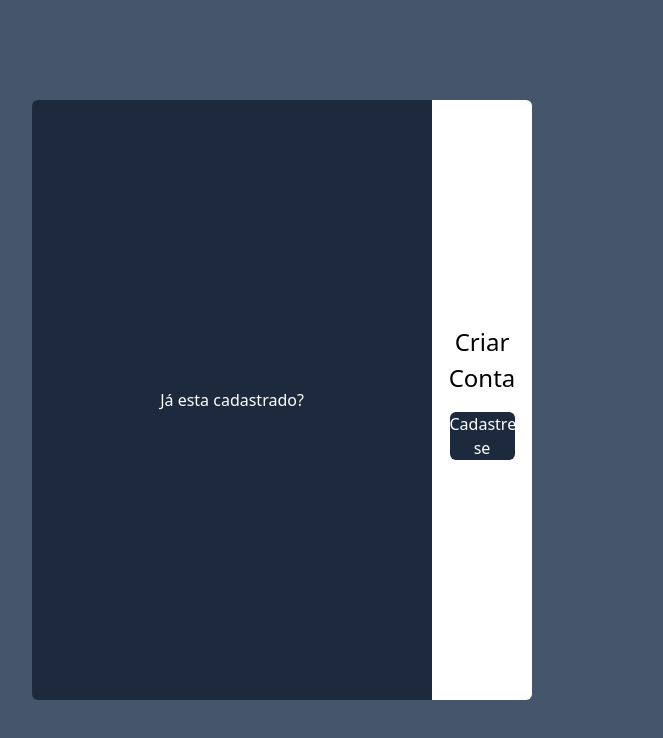
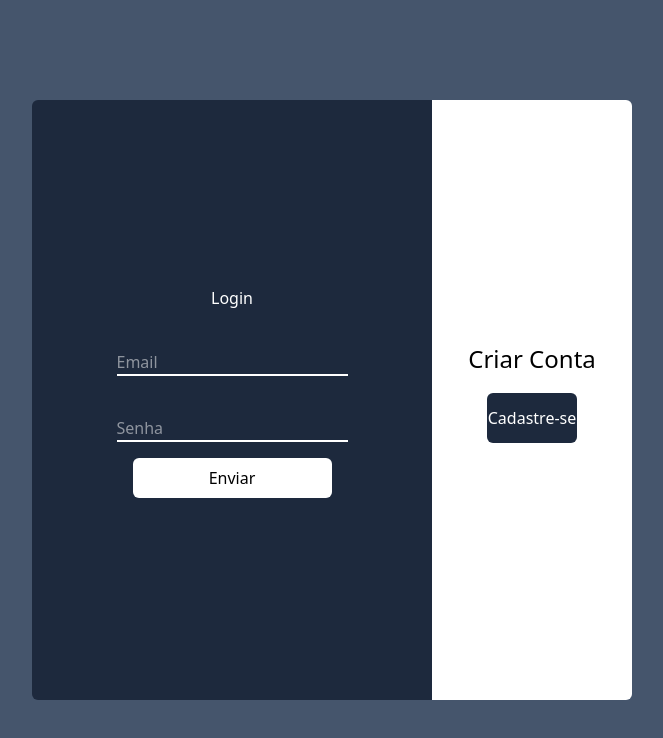
Before and after one commit to PedroOtavio675/Biblioteca2.0, a React (Vite) app: page /CadastroUsuarios in a window 1280 px wide. Both pictures are taken after a click on the button "Login". Shown: the top 738 px of the page, without its empty margins (308-971 px from the left). Built offline with nearby package versions, Linux system fonts and the light colour scheme; no server answers.

Commit message:
25/06/2025

```diff
--- a/src/componentes/comp-Home/BoxBook.jsx
+++ b/src/componentes/comp-Home/BoxBook.jsx
@@ -22,8 +22,6 @@ console.log(result.data.totalItems);
 
 if(result.data.totalItems == 0){
   result = await axios.get(`https://www.googleapis.com/books/v1/volumes?q=title:${titulo}`)
-   console.log("enrou no if");
-   console.log(result.data.items[0]);
 }
 
 
@@ -43,6 +41,8 @@ if(result.data.totalItems == 0){
         <div key={index} onClick={()=>{
           setClickNoLivro(e)
           googleBooks(e.isbn, e.titulo_livro)
+          console.log(e.genero_livro);
+
         }}>
 <Card   className='m-1' sx={{ maxWidth: 150, maxHeight: 340 }}>
       <CardMedia
--- a/src/componentes/comp-Home/DataLivro.jsx
+++ b/src/componentes/comp-Home/DataLivro.jsx
@@ -11,7 +11,7 @@ book.status == "pendente" && alert("O livro está emprestado")
   }
 
   return (
-    <div className="w-[90%] sm:w-[400px] md:w-[500px] border-1 bg-slate-200 rounded-md fixed left-1/2 top-1/2 -translate-x-1/2 -translate-y-1/2 flex flex-col">
+    <div className="w-[90%] sm:w-[400px] md:w-[500px] h-[80%] border-1 bg-slate-200 rounded-md fixed left-1/2 top-1/2 -translate-x-1/2 -translate-y-1/2 flex flex-col">
       <ArrowBackIcon
         className="bg-slate-900 text-white rounded-md m-2"
         onClick={onClose}
@@ -33,6 +33,7 @@ book.status == "pendente" && alert("O livro está emprestado")
           <strong>Título: </strong>{book.titulo_livro}
         </h1>
         <p><strong>Autor: </strong>{book.autor_livro}</p>
+        <p><strong>Gênero: </strong> {book.genero_livro}</p>
         <p><strong>Descrição:</strong></p>
         <p className="overflow-y-auto h-[210px]">{data.descricao}</p>
       </div>
@@ -41,7 +42,7 @@ book.status == "pendente" && alert("O livro está emprestado")
  <button onClick={statusDoLivro} className={book.status == "livre" ? "w-[80px] h-[50px] bg-green-900 text-center flex items-center justify-center rounded-md m-2" : "w-[80px] h-[50px] bg-amber-400 text-center flex items-center justify-center rounded-md m-2"}>
          {book.status == "livre" ? "Não reservado" : "Pendente"}
       </button>
-      <div className="m-2 bg-slate-500 rounded-md text-center">Retire o livro pelo ID:  <br /> {book.id}</div>
+      <div className="m-2 bg-slate-500 rounded-md text-center">Número  <br /> {book.id}</div>
       </div>
     </div>
 
--- a/src/componentes/comp-Home/RigthBar.jsx
+++ b/src/componentes/comp-Home/RigthBar.jsx
@@ -17,6 +17,7 @@ const RightBar = (props)=>{
                 value={props.generoSelecionado}
                 onChange={(e)=> {
                     props.setGeneroSelecionado(e.target.value)
+                    console.log(props.generoSelecionado);
                 }}
                 className='' name="" id="">
                      <option value="">todos</option>
--- a/src/componentes/comp-cadUsuarios/BoxDados.jsx
+++ b/src/componentes/comp-cadUsuarios/BoxDados.jsx
@@ -15,15 +15,15 @@ const BoxDados = () => {
   const [checkSenha, setCheckSenha] = useState("");
 
   const [tamanhoTelas, setTamanhoTelas] = useState({
-    telaLogin: 100,
+    telaLogin: 200,
     telaCadastro: 400,
   });
 
   function animacaoMenu() {
-    setTamanhoTelas({ telaLogin: 400, telaCadastro: 100 });
+    setTamanhoTelas({ telaLogin: 400, telaCadastro: 200 });
   }
   function animacaoMenu2() {
-    setTamanhoTelas({ telaLogin: 100, telaCadastro: 400 });
+    setTamanhoTelas({ telaLogin: 200, telaCadastro: 400 });
   }
 
   function funcaoTipoUsuario(e) {
@@ -98,9 +98,9 @@ const BoxDados = () => {
         <button
           onClick={animacaoMenu2}
           className={
-            tamanhoTelas.telaLogin == 100
+            tamanhoTelas.telaLogin == 200
               ? "hidden"
-              : "w-[65px] bg-slate-800 text-white m-4 rounded-md"
+              : "md:w-[90px] h-[50px] bg-slate-800 text-white m-4 rounded-md"
           }
         >
           Cadastre-se
@@ -108,7 +108,7 @@ const BoxDados = () => {
 
         <form
           onSubmit={sendformUsuarios}
-          className={tamanhoTelas.telaLogin == 100 ? "flex flex-col" : "hidden"}
+          className={tamanhoTelas.telaLogin == 200 ? "flex flex-col" : "hidden"}
         >
           <TextField
             id="standard-basic-nome"
--- a/src/componentes/comp-cadUsuarios/Login.jsx
+++ b/src/componentes/comp-cadUsuarios/Login.jsx
@@ -1,22 +1,66 @@
 // import { useState } from "react";
+import { TextField } from "@mui/material";
+import axios from "axios";
+import { useState } from "react";
+const apiURl = import.meta.env.VITE_API_URL;
+const LoginWindow = (props) => {
+  const [formLogin, setFormLogin] = useState({
+    emailLogin:"",
+    senhaLogin:""
+  })
 
-const LoginWindow = (props) => {
-
-
+  const  enviarDadosLogin = async (event)=>{
+    event.preventDefault()
+    const result = await axios.post(`${apiURl}/loginUsuario`, formLogin)
+    localStorage.setItem("login",JSON.stringify(result.data))
+  }
   return (
     <div
       className={`bg-slate-800 text-white rounded-l-md transition-[width] duration-1000 ease-in-out flex items-center justify-center`}
       style={{ width: `${props.tamanhoTelas.telaLogin}px` }}
     >
-
       <div className="flex items-center justify-center flex-col">
-        <h4 className="text-center">Já esta cadastrado?</h4>
+        <h4
+          className={
+            props.tamanhoTelas.telaLogin == 400 ? "hidden" : "text-center"
+          }
+        >
+          Já esta cadastrado?
+        </h4>
         <button
           onClick={props.animacaoMenu}
-          className={props.tamanhoTelas.telaLogin == 400 ? "hidden" : "bg-white text-black rounded-md p-2 m-4"}
+          className={
+            props.tamanhoTelas.telaLogin == 400
+              ? "hidden"
+              : "bg-white text-black rounded-md p-2 m-4"
+          }
         >
           Login
         </button>
+        <div
+          className={
+            props.tamanhoTelas.telaLogin == 400 ? "text-center" : "hidden"
+          }
+        >
+          <h3 className="mb-[40px]"> Login</h3>
+          <form onSubmit={enviarDadosLogin} className="flex flex-col">
+            <input
+            type="text"
+            className="mb-[40px] border-b-[2px]"
+            placeholder="Email"
+            value={formLogin.emailLogin}
+            onChange={(e)=>setFormLogin({...formLogin, emailLogin: e.target.value})}
+            />
+            <input
+            type="password"
+            className=" border-b-[2px]"
+            placeholder="Senha"
+            value={formLogin.senhaLogin}
+            onChange={(e)=>setFormLogin({...formLogin, senhaLogin: e.target.value})}
+            />
+            <button type="submit" className="bg-white text-black rounded-md p-2 m-4">Enviar</button>
+          </form>
+        </div>
       </div>
     </div>
   );
--- a/src/pages/Home.jsx
+++ b/src/pages/Home.jsx
@@ -7,6 +7,7 @@ const apiURl = import.meta.env.VITE_API_URL;
 const Home = () => {
   const [livros, setLivros] = useState([]);
   const [rightBar, setRightBar] = useState(false);
+  const [generoSelecionado, setGeneroSelecionado] = useState("")
   const [textoPesquisa, setTextoPesquisa] = useState("")
   const [livrosFiltrados, setLivrosFiltrados] = useState([])
 
@@ -25,7 +26,6 @@ const Home = () => {
         return res.json();
       })
       .then((data) => {
-        console.log("li", data);
 
         setLivros(data)
         setLivrosFiltrados(data)
@@ -48,8 +48,6 @@ const Home = () => {
   } ))
  },[textoPesquisa])
 
- console.log(livrosFiltrados);
-
 
   return (
     <div >
@@ -58,7 +56,7 @@ const Home = () => {
       <BoxHome livros={livrosFiltrados}></BoxHome>
       </div>
       <DataLivro></DataLivro>
-      <RigthBar rightBar={rightBar} hideBar={hideBar}></RigthBar>
+      <RigthBar generoSelecionado={generoSelecionado} setGeneroSelecionado={setGeneroSelecionado} rightBar={rightBar} hideBar={hideBar}></RigthBar>
     </div>
   );
 };
```
Also changed, not shown: 1 other file (tests, documents, lock files or other folders).
